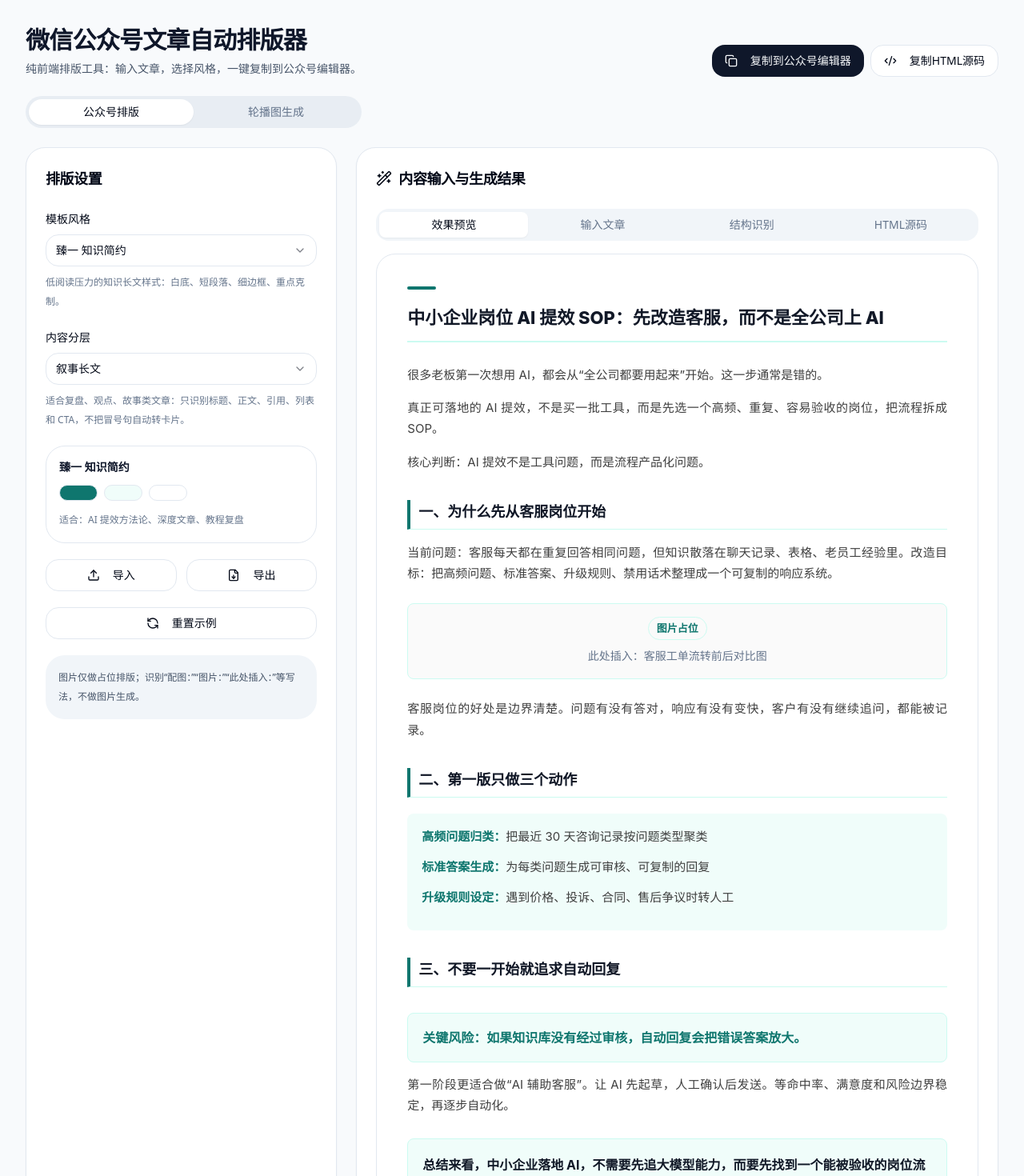
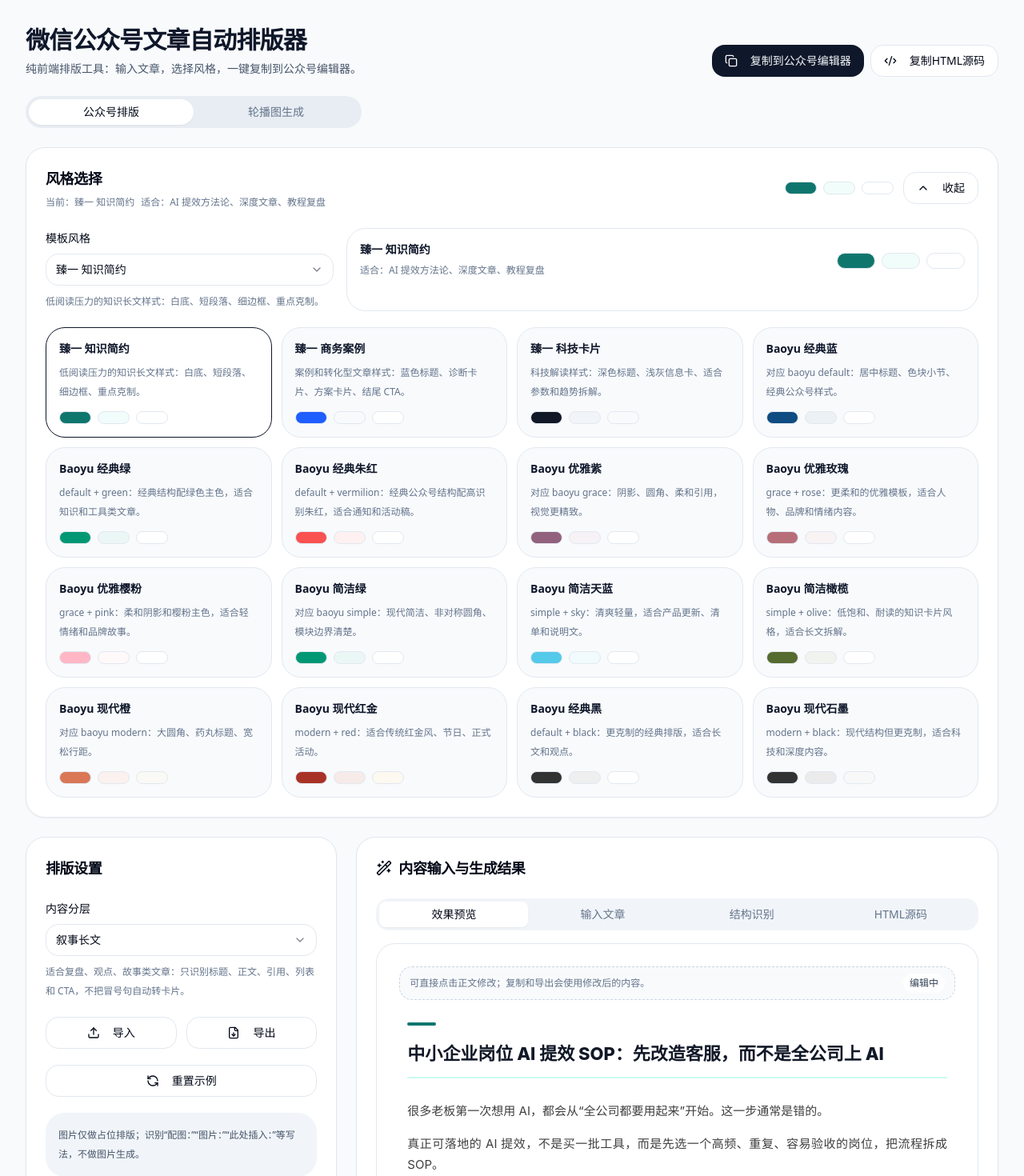
Before and after one commit to JokerMok/wechat_article_formatter_app, a Next.js app: page / in a window 1280 px wide. Shown: the top 1470 px of the page at 80% size. Built offline with nearby package versions, Linux system fonts and the light colour scheme.

Commit message:
Improve style selection and editable preview

```diff
--- a/lib/article-types.ts
+++ b/lib/article-types.ts
@@ -34,10 +34,13 @@ export type TemplateKey =
   | "zhenyiTechCards"
   | "baoyuDefaultBlue"
   | "baoyuDefaultGreen"
+  | "baoyuDefaultVermilion"
   | "baoyuGracePurple"
   | "baoyuGraceRose"
+  | "baoyuGracePink"
   | "baoyuSimpleGreen"
   | "baoyuSimpleSky"
+  | "baoyuSimpleOlive"
   | "baoyuModernOrange"
   | "baoyuModernRed"
   | "baoyuDefaultBlack"
--- a/lib/style-templates.ts
+++ b/lib/style-templates.ts
@@ -5,12 +5,17 @@ const baoyuFont = "-apple-system-font, BlinkMacSystemFont, Helvetica Neue, PingF
 const colorPresets = {
   blue: "#0F4C81",
   green: "#009874",
+  vermilion: "#FA5151",
+  yellow: "#FECE00",
   purple: "#92617E",
   rose: "#B76E79",
+  olive: "#556B2F",
   sky: "#55C9EA",
   orange: "#D97757",
   red: "#A93226",
   black: "#333333",
+  gray: "#A9A9A9",
+  pink: "#FFB7C5",
 };
 
 type BaoyuTheme = "default" | "grace" | "simple" | "modern";
@@ -48,6 +53,9 @@ function createBaoyuTemplate(options: {
   const muted = "#666666";
   const softBg = tint(primary, options.theme === "modern" ? 0.9 : 0.92);
   const borderSoft = tint(primary, options.theme === "modern" ? 0.72 : 0.78);
+  const titleSize =
+    options.theme === "modern" ? 28 : options.theme === "default" ? Math.round(fontSize * 1.2) : Math.round(fontSize * 1.4);
+  const letterSpacing = options.theme === "modern" ? "0" : "0.1em";
 
   const shared = {
     container: {
@@ -55,11 +63,12 @@ function createBaoyuTemplate(options: {
       "box-sizing": "border-box",
       "font-size": `${fontSize}px`,
       "line-height": options.theme === "modern" ? "2" : "1.9",
-      "letter-spacing": options.theme === "modern" ? "0" : "0.06em",
+      "letter-spacing": letterSpacing,
       color: foreground,
       "background-color": options.containerBg ?? "transparent",
-      padding: options.theme === "modern" ? "18px 14px" : "0",
-      "border-radius": options.theme === "modern" ? "24px" : "0",
+      border: options.theme === "modern" ? "1px solid rgba(255,255,255,0.01)" : "none",
+      padding: options.theme === "modern" ? "12px" : "0",
+      "border-radius": options.theme === "modern" ? "25px" : "0",
     },
     body: { fontSize, lineHeight: options.theme === "modern" ? 2 : 1.9, color: foreground },
   };
@@ -69,17 +78,17 @@ function createBaoyuTemplate(options: {
   blocks.title = {
     display: "table",
     margin: options.theme === "modern" ? "20px auto 26px" : "32px auto 22px",
-    padding: options.theme === "modern" ? "6px 22px" : options.theme === "simple" ? "8px 10px" : "10px 22px",
+    padding: options.theme === "modern" ? "6px 22px" : options.theme === "default" ? "0 16px" : "8px 16px",
     color: options.theme === "modern" ? "#FFFFFF" : foreground,
     "background-color": options.theme === "modern" ? primary : "transparent",
     "border-bottom": options.theme === "default" || options.theme === "grace" ? `2px solid ${primary}` : "none",
-    "border-radius": options.theme === "modern" ? "999px" : options.theme === "simple" ? "8px 24px 8px 24px" : "0",
-    "font-size": `${options.theme === "modern" ? 28 : Math.round(fontSize * 1.4)}px`,
+    "border-radius": options.theme === "modern" ? "15px" : options.theme === "simple" ? "8px 24px 8px 24px" : "0",
+    "font-size": `${titleSize}px`,
     "font-weight": 800,
     "line-height": "1.45",
     "text-align": "center",
     "letter-spacing": "0.02em",
-    "text-shadow": options.theme === "grace" || options.theme === "simple" ? "1px 1px 3px rgba(0,0,0,0.08)" : "none",
+    "text-shadow": options.theme === "grace" ? "2px 2px 4px rgba(0,0,0,0.1)" : options.theme === "simple" ? "1px 1px 3px rgba(0,0,0,0.05)" : "none",
   };
 
   blocks.section = sectionStyle(options.theme, primary, accent, fontSize);
@@ -90,9 +99,9 @@ function createBaoyuTemplate(options: {
     "font-size": `${options.theme === "modern" ? 15 : fontSize}px`,
     "font-weight": 400,
     "line-height": options.theme === "modern" ? "2" : "1.9",
-    "letter-spacing": options.theme === "modern" ? "0" : "0.06em",
+    "letter-spacing": letterSpacing,
     "text-align": "justify",
-    "word-break": "break-word",
+    "word-break": options.theme === "modern" ? "break-all" : "break-word",
   };
   blocks.lead = {
     margin: "22px 8px",
@@ -103,20 +112,23 @@ function createBaoyuTemplate(options: {
     color: foreground,
     "font-size": `${fontSize}px`,
     "line-height": options.theme === "modern" ? "2" : "1.9",
-    "letter-spacing": options.theme === "modern" ? "0" : "0.06em",
+    "letter-spacing": letterSpacing,
   };
   blocks.quote = {
     margin: options.theme === "modern" ? "12px 0" : "18px 8px",
-    padding: options.theme === "modern" ? "15px 16px" : "16px",
+    padding: options.theme === "modern" ? "15px 16px" : options.theme === "grace" || options.theme === "simple" ? "16px 16px 16px 32px" : "16px",
     "background-color": options.theme === "modern" ? "rgba(255,255,255,0.6)" : "#F7F7F7",
     "border-left": `${options.theme === "modern" ? 7 : 4}px solid ${options.theme === "modern" ? accent : primary}`,
+    "border-top": options.theme === "simple" ? "1px solid rgba(0,0,0,0.04)" : "none",
+    "border-right": options.theme === "simple" ? "1px solid rgba(0,0,0,0.04)" : "none",
+    "border-bottom": options.theme === "simple" ? "1px solid rgba(0,0,0,0.04)" : "none",
     "border-radius": options.theme === "grace" || options.theme === "modern" ? "8px" : "6px",
-    color: options.theme === "grace" || options.theme === "simple" ? "rgba(0,0,0,0.68)" : foreground,
-    "box-shadow": options.theme === "grace" ? "0 8px 18px rgba(0,0,0,0.06)" : options.theme === "modern" ? "0 6px 16px rgba(0,0,0,0.05)" : "none",
+    color: options.theme === "grace" || options.theme === "simple" ? "rgba(0,0,0,0.6)" : foreground,
+    "box-shadow": options.theme === "grace" ? "0 4px 6px rgba(0,0,0,0.05)" : options.theme === "modern" ? "0 6px 16px rgba(0,0,0,0.05)" : "none",
     "font-style": options.theme === "grace" || options.theme === "simple" ? "italic" : "normal",
     "font-size": `${fontSize}px`,
     "line-height": options.theme === "modern" ? "2" : "1.9",
-    "letter-spacing": options.theme === "modern" ? "0" : "0.06em",
+    "letter-spacing": letterSpacing,
   };
   blocks.golden = {
     display: "table",
@@ -161,6 +173,7 @@ function createBaoyuTemplate(options: {
     "background-color": options.theme === "modern" ? "rgba(255,255,255,0.72)" : "#FAFAFA",
     border: `1px solid ${borderSoft}`,
     "border-radius": options.theme === "modern" ? "18px" : options.theme === "simple" ? "8px 24px 8px 24px" : "8px",
+    "box-shadow": options.theme === "grace" ? "0 4px 8px rgba(0,0,0,0.1)" : "none",
     "font-size": "14px",
     "line-height": "1.8",
     "text-align": "center",
@@ -556,6 +569,14 @@ export const styleTemplates: Record<TemplateKey, StyleTemplate> = {
     description: "default + green：经典结构配绿色主色，适合知识和工具类文章。",
     audience: "教程、工具、知识普及",
   }),
+  baoyuDefaultVermilion: createBaoyuTemplate({
+    key: "baoyuDefaultVermilion",
+    name: "Baoyu 经典朱红",
+    theme: "default",
+    primary: colorPresets.vermilion,
+    description: "default + vermilion：经典公众号结构配高识别朱红，适合通知和活动稿。",
+    audience: "活动通知、产品发布、转化型短文",
+  }),
   baoyuGracePurple: createBaoyuTemplate({
     key: "baoyuGracePurple",
     name: "Baoyu 优雅紫",
@@ -572,6 +593,15 @@ export const styleTemplates: Record<TemplateKey, StyleTemplate> = {
     description: "grace + rose：更柔和的优雅模板，适合人物、品牌和情绪内容。",
     audience: "人物稿、品牌稿、生活方式",
   }),
+  baoyuGracePink: createBaoyuTemplate({
+    key: "baoyuGracePink",
+    name: "Baoyu 优雅樱粉",
+    theme: "grace",
+    primary: colorPresets.pink,
+    accent: "#B76E79",
+    description: "grace + pink：柔和阴影和樱粉主色，适合轻情绪和品牌故事。",
+    audience: "品牌故事、生活方式、人物随笔",
+  }),
   baoyuSimpleGreen: createBaoyuTemplate({
     key: "baoyuSimpleGreen",
     name: "Baoyu 简洁绿",
@@ -587,6 +617,14 @@ export const styleTemplates: Record<TemplateKey, StyleTemplate> = {
     primary: colorPresets.sky,
     description: "simple + sky：清爽轻量，适合产品更新、清单和说明文。",
     audience: "产品说明、清单、轻教程",
+  }),
+  baoyuSimpleOlive: createBaoyuTemplate({
+    key: "baoyuSimpleOlive",
+    name: "Baoyu 简洁橄榄",
+    theme: "simple",
+    primary: colorPresets.olive,
+    description: "simple + olive：低饱和、耐读的知识卡片风格，适合长文拆解。",
+    audience: "深度笔记、知识拆解、方法论文章",
   }),
   baoyuModernOrange: createBaoyuTemplate({
     key: "baoyuModernOrange",
--- a/wechat_article_formatter_app.tsx
+++ b/wechat_article_formatter_app.tsx
@@ -8,7 +8,7 @@ import { Input } from "@/components/ui/input";
 import { Label } from "@/components/ui/label";
 import { Tabs, TabsContent, TabsList, TabsTrigger } from "@/components/ui/tabs";
 import { Select, SelectContent, SelectItem, SelectTrigger } from "@/components/ui/select";
-import { Copy, Code2, FileDown, Image as ImageIcon, RefreshCcw, Upload, Wand2 } from "lucide-react";
+import { ChevronDown, Copy, Code2, FileDown, Image as ImageIcon, RefreshCcw, Upload, Wand2 } from "lucide-react";
 import { parseArticle } from "@/lib/article-parser";
 import { copyRichText } from "@/lib/copy-rich-text";
 import type { ArticleParseMode, TemplateKey } from "@/lib/article-types";
@@ -943,10 +943,48 @@ function TextImageGenerator({ articleText }: { articleText: string }) {
   );
 }
 
+function EditablePreview({ html, onHtmlChange }: { html: string; onHtmlChange: (html: string) => void }) {
+  const editableRef = useRef<HTMLDivElement | null>(null);
+
+  useEffect(() => {
+    const element = editableRef.current;
+    if (!element) return;
+    if (element.innerHTML !== html) {
+      element.innerHTML = html;
+    }
+  }, [html]);
+
+  const syncHtml = useCallback(() => {
+    onHtmlChange(editableRef.current?.innerHTML ?? html);
+  }, [html, onHtmlChange]);
+
+  return (
+    <div className="min-h-[620px] rounded-2xl border border-slate-200 bg-white p-5 md:p-7">
+      <div className="mb-4 flex items-center justify-between rounded-xl border border-dashed border-slate-300 bg-slate-50 px-3 py-2 text-xs text-slate-500">
+        <span>可直接点击正文修改；复制和导出会使用修改后的内容。</span>
+        <span className="rounded-full bg-white px-2 py-1 font-medium text-slate-700">编辑中</span>
+      </div>
+      <div
+        ref={editableRef}
+        contentEditable="true"
+        suppressContentEditableWarning
+        role="textbox"
+        aria-multiline="true"
+        tabIndex={0}
+        spellCheck={false}
+        onInput={syncHtml}
+        onBlur={syncHtml}
+        className="min-h-[560px] cursor-text rounded-xl outline-none focus:ring-2 focus:ring-slate-900/10"
+      />
+    </div>
+  );
+}
+
 export default function WechatArticleFormatterApp() {
   const [input, setInput] = useState(defaultArticle);
   const [templateKey, setTemplateKey] = useState<TemplateKey>("zhenyiKnowledgeMinimal");
   const [parseMode, setParseMode] = useState<ArticleParseMode>("narrative");
+  const [stylePanelOpen, setStylePanelOpen] = useState(true);
   const [copiedRich, setCopiedRich] = useState(false);
   const [copiedHtml, setCopiedHtml] = useState(false);
   const fileInputRef = useRef<HTMLInputElement | null>(null);
@@ -954,6 +992,12 @@ export default function WechatArticleFormatterApp() {
   const template = styleTemplates[templateKey];
   const blocks = useMemo(() => parseArticle(input, { mode: parseMode }), [input, parseMode]);
   const html = useMemo(() => renderWechatHtml(blocks, template), [blocks, template]);
+  const [editableHtmlState, setEditableHtmlState] = useState({ sourceHtml: html, outputHtml: html });
+  const editableHtml = editableHtmlState.sourceHtml === html ? editableHtmlState.outputHtml : html;
+
+  const handlePreviewHtmlChange = useCallback((nextHtml: string) => {
+    setEditableHtmlState({ sourceHtml: html, outputHtml: nextHtml });
+  }, [html]);
 
   const handleTemplateChange = (value: string) => {
     const nextTemplateKey = value as TemplateKey;
@@ -963,7 +1007,7 @@ export default function WechatArticleFormatterApp() {
 
   const handleCopyRichText = async () => {
     try {
-      await copyRichText(html);
+      await copyRichText(editableHtml);
       setCopiedRich(true);
       setTimeout(() => setCopiedRich(false), 1500);
     } catch (error) {
@@ -973,7 +1017,7 @@ export default function WechatArticleFormatterApp() {
 
   const handleCopyHtml = async () => {
     try {
-      await navigator.clipboard.writeText(html);
+      await navigator.clipboard.writeText(editableHtml);
       setCopiedHtml(true);
       setTimeout(() => setCopiedHtml(false), 1500);
     } catch (error) {
@@ -990,7 +1034,7 @@ export default function WechatArticleFormatterApp() {
   };
 
   const handleExportHtml = () => {
-    const blob = new Blob([html], { type: "text/html;charset=utf-8" });
+    const blob = new Blob([editableHtml], { type: "text/html;charset=utf-8" });
     const url = URL.createObjectURL(blob);
     const a = document.createElement("a");
     a.href = url;
@@ -1036,12 +1080,38 @@ export default function WechatArticleFormatterApp() {
           </TabsList>
 
           <TabsContent value="formatter" className="space-y-6">
-            <div className="grid grid-cols-1 gap-6 xl:grid-cols-3">
-              <Card className="rounded-2xl shadow-sm xl:col-span-1">
-                <CardHeader>
-                  <CardTitle className="text-lg">排版设置</CardTitle>
+            <Card className="rounded-2xl shadow-sm">
+              <CardHeader className="gap-4">
+                <div className="flex flex-col gap-3 md:flex-row md:items-center md:justify-between">
+                  <div>
+                    <CardTitle className="text-lg">风格选择</CardTitle>
+                    <div className="mt-2 flex flex-wrap items-center gap-2 text-xs text-slate-500">
+                      <span>当前：{template.name}</span>
+                      <span>适合：{template.audience}</span>
+                    </div>
+                  </div>
+                  <div className="flex items-center gap-3">
+                    <div className="hidden gap-2 md:flex">
+                      {template.palette.map((color) => (
+                        <span key={color} className="h-4 w-10 rounded-full border border-slate-200" style={{ backgroundColor: color }} />
+                      ))}
+                    </div>
+                    <Button
+                      type="button"
+                      variant="outline"
+                      className="rounded-xl"
+                      aria-expanded={stylePanelOpen}
+                      onClick={() => setStylePanelOpen((open) => !open)}
+                    >
+                      <ChevronDown className={`mr-2 h-4 w-4 transition-transform ${stylePanelOpen ? "rotate-180" : ""}`} />
+                      {stylePanelOpen ? "收起" : "展开"}
+                    </Button>
+                  </div>
+                </div>
               </CardHeader>
+              {stylePanelOpen && (
                 <CardContent className="space-y-5">
+                  <div className="grid gap-4 lg:grid-cols-[360px_1fr]">
                     <div className="space-y-2">
                       <Label>模板风格</Label>
                       <Select value={templateKey} onValueChange={handleTemplateChange}>
@@ -1059,6 +1129,50 @@ export default function WechatArticleFormatterApp() {
                       <p className="text-xs leading-6 text-slate-500">{template.description}</p>
                     </div>
 
+                    <div className="rounded-2xl border border-slate-200 bg-white p-4">
+                      <div className="flex flex-col gap-3 md:flex-row md:items-center md:justify-between">
+                        <div>
+                          <div className="text-sm font-semibold text-slate-900">{template.name}</div>
+                          <div className="mt-1 text-xs leading-6 text-slate-500">适合：{template.audience}</div>
+                        </div>
+                        <div className="flex gap-2">
+                          {template.palette.map((color) => (
+                            <span key={color} className="h-5 w-12 rounded-full border border-slate-200" style={{ backgroundColor: color }} />
+                          ))}
+                        </div>
+                      </div>
+                    </div>
+                  </div>
+
+                  <div className="grid grid-cols-1 gap-3 md:grid-cols-2 xl:grid-cols-4">
+                    {templateList.map((item) => (
+                      <button
+                        key={item.key}
+                        onClick={() => handleTemplateChange(item.key)}
+                        className={`rounded-2xl border p-4 text-left transition ${
+                          templateKey === item.key ? "border-slate-900 bg-white shadow-sm" : "border-slate-200 bg-slate-50 hover:bg-white"
+                        }`}
+                      >
+                        <div className="text-sm font-semibold text-slate-900">{item.name}</div>
+                        <div className="mt-2 line-clamp-2 text-xs leading-6 text-slate-500">{item.description}</div>
+                        <div className="mt-3 flex gap-2">
+                          {item.palette.map((color) => (
+                            <span key={color} className="h-4 w-10 rounded-full border border-slate-200" style={{ backgroundColor: color }} />
+                          ))}
+                        </div>
+                      </button>
+                    ))}
+                  </div>
+                </CardContent>
+              )}
+            </Card>
+
+            <div className="grid grid-cols-1 gap-6 xl:grid-cols-3">
+              <Card className="rounded-2xl shadow-sm xl:col-span-1">
+                <CardHeader>
+                  <CardTitle className="text-lg">排版设置</CardTitle>
+                </CardHeader>
+                <CardContent className="space-y-5">
                   <div className="space-y-2">
                     <Label>内容分层</Label>
                     <Select value={parseMode} onValueChange={(value) => setParseMode(value as ArticleParseMode)}>
@@ -1074,16 +1188,6 @@ export default function WechatArticleFormatterApp() {
                       </SelectContent>
                     </Select>
                     <p className="text-xs leading-6 text-slate-500">{parseModeOptions[parseMode].description}</p>
-                  </div>
-
-                  <div className="rounded-2xl border border-slate-200 bg-white p-4">
-                    <div className="text-sm font-semibold text-slate-900">{template.name}</div>
-                    <div className="mt-3 flex gap-2">
-                      {template.palette.map((color) => (
-                        <span key={color} className="h-5 w-12 rounded-full border border-slate-200" style={{ backgroundColor: color }} />
-                      ))}
-                    </div>
-                    <div className="mt-3 text-xs leading-6 text-slate-500">适合：{template.audience}</div>
                   </div>
 
                   <div className="grid grid-cols-2 gap-3">
@@ -1127,9 +1231,7 @@ export default function WechatArticleFormatterApp() {
                     </TabsList>
 
                     <TabsContent value="preview">
-                      <div className="min-h-[620px] rounded-2xl border bg-white p-5 md:p-7">
-                        <div dangerouslySetInnerHTML={{ __html: html }} />
-                      </div>
+                      <EditablePreview html={html} onHtmlChange={handlePreviewHtmlChange} />
                     </TabsContent>
 
                     <TabsContent value="input" className="space-y-3">
@@ -1173,31 +1275,11 @@ export default function WechatArticleFormatterApp() {
                     </TabsContent>
 
                     <TabsContent value="html">
-                      <Textarea readOnly value={html} className="min-h-[620px] rounded-2xl font-mono text-xs" />
+                      <Textarea readOnly value={editableHtml} className="min-h-[620px] rounded-2xl font-mono text-xs" />
                     </TabsContent>
                   </Tabs>
                 </CardContent>
               </Card>
-            </div>
-
-            <div className="grid grid-cols-1 gap-4 md:grid-cols-2 xl:grid-cols-3">
-              {templateList.map((item) => (
-                <button
-                  key={item.key}
-                  onClick={() => handleTemplateChange(item.key)}
-                  className={`rounded-2xl border p-4 text-left transition ${
-                    templateKey === item.key ? "border-slate-900 bg-white shadow-sm" : "border-slate-200 bg-slate-50 hover:bg-white"
-                  }`}
-                >
-                  <div className="text-sm font-semibold text-slate-900">{item.name}</div>
-                  <div className="mt-2 text-xs leading-6 text-slate-500">{item.description}</div>
-                  <div className="mt-3 flex gap-2">
-                    {item.palette.map((color) => (
-                      <span key={color} className="h-4 w-10 rounded-full border border-slate-200" style={{ backgroundColor: color }} />
-                    ))}
-                  </div>
-                </button>
-              ))}
             </div>
           </TabsContent>
 
```
Also changed, not shown: 1 other file (tests, documents, lock files or other folders). Lines whose indentation alone changed are shown as unchanged.
